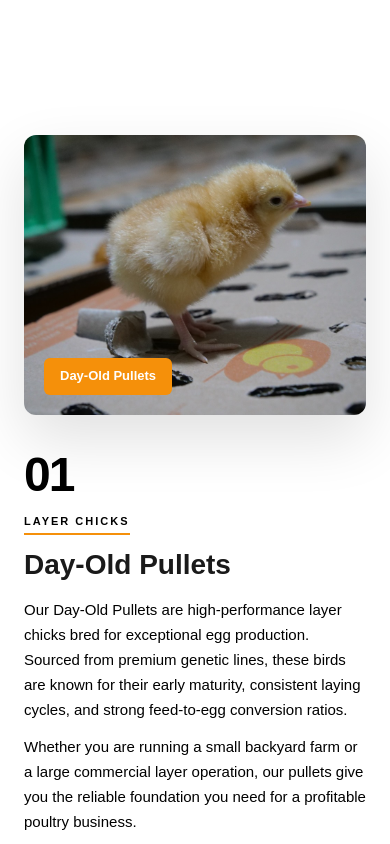
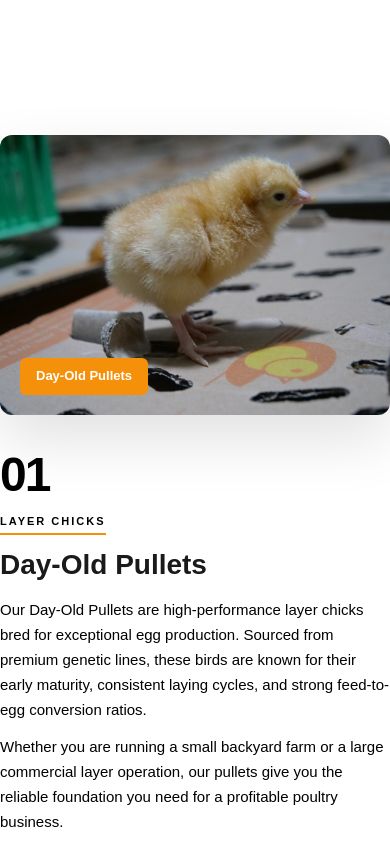
Before and after one commit to eniolaadebanjo60-afk/amofarms-react, a React (Vite) app: page /products in a window 390 px wide. Shown: the part 1220-2064 px from the top of the page. Built offline with nearby package versions, Linux system fonts and the light colour scheme; a web font is replaced by a local one.

Commit message:
products page on mobile fixed.

```diff
--- a/src/pages/Products.jsx
+++ b/src/pages/Products.jsx
@@ -204,24 +204,9 @@ export default function Products() {
                 : 'product-section fade-in'
             }
           >
-            <div className="section-inner">
-              <div
-                className={
-                  product.reverse ? 'product-inner reverse' : 'product-inner'
-                }
-              >
-                {product.reverse ? (
-                  <>
-                    {text}
-                    {image}
-                  </>
-                ) : (
-                  <>
-                    {image}
-                    {text}
-                  </>
-                )}
-              </div>
+            <div className="product-inner">
+              {image}
+              {text}
             </div>
           </section>
         )
```
